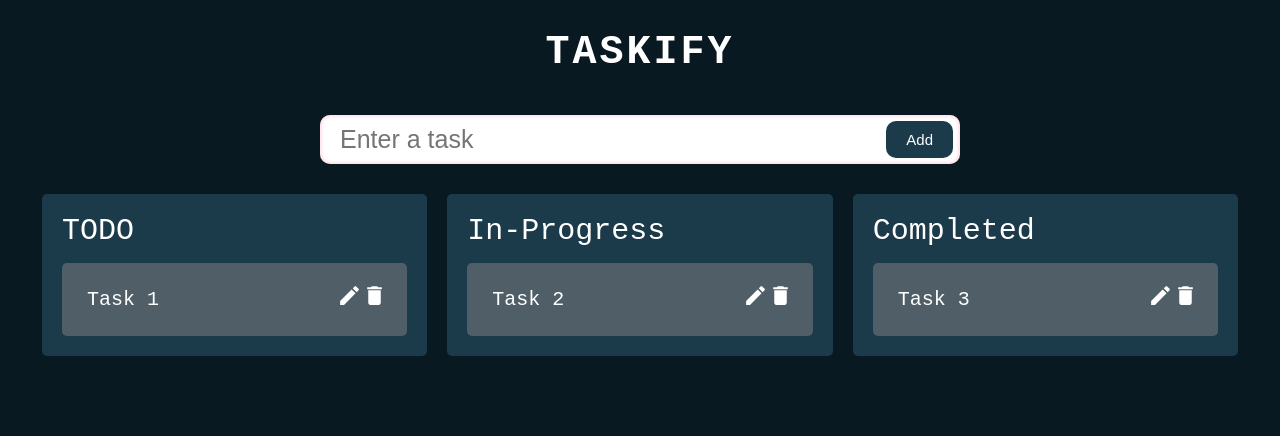
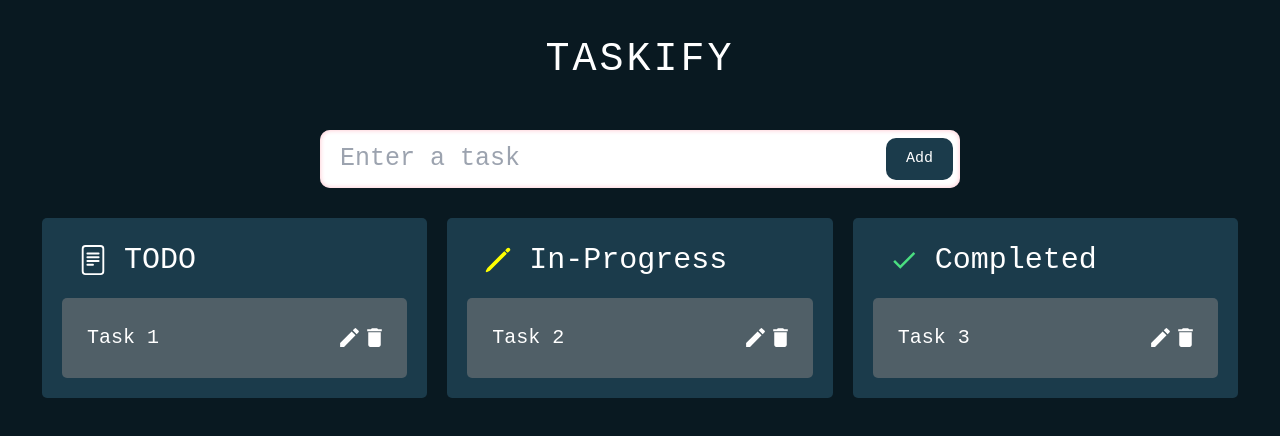
Before and after one commit to HarshJaiswani/Taskify, a React (Create React App) app: page / in a window 1280 px wide. Shown: the top 436 px of the page. Built offline with nearby package versions, Linux system fonts and the light colour scheme; a web font is replaced by a local one.

Commit message:
Icons and TailwindCss

```diff
--- a/package.json
+++ b/package.json
@@ -40,6 +40,7 @@
     ]
   },
   "devDependencies": {
-    "gh-pages": "^4.0.0"
+    "gh-pages": "^4.0.0",
+    "tailwindcss": "^3.2.4"
   }
 }
--- a/src/components/SingleTodo.js
+++ b/src/components/SingleTodo.js
@@ -3,12 +3,12 @@ import "./SingleTodo.css";
 import { Draggable } from "react-beautiful-dnd";
 import { MdDelete, MdEdit } from "react-icons/md";
 
-const SingleTodo = ({ handleDelete, handleEdit, task, index, colId}) => {
+const SingleTodo = ({ handleDelete, handleEdit, task, index, colId }) => {
   const [edit, setEdit] = useState(false);
   const [editTaskText, setEditTaskText] = useState(task.text);
   useEffect(() => {
     setEditTaskText(task.text);
-  },[task])
+  }, [task]);
   return (
     <Draggable draggableId={task.id.toString()} index={index}>
       {(provided) => (
@@ -17,11 +17,11 @@ const SingleTodo = ({ handleDelete, handleEdit, task, index, colId}) => {
           {...provided.dragHandleProps}
           {...provided.draggableProps}
           ref={provided.innerRef}
-          onSubmit={(e) => handleEdit(e, task.id,editTaskText,colId,setEdit)}
+          onSubmit={(e) => handleEdit(e, task.id, editTaskText, colId, setEdit)}
         >
           {edit ? (
             <input
-              className="edit__input"
+              className="edit__input text-black"
               type="text"
               value={editTaskText}
               onChange={(e) => setEditTaskText(e.target.value)}
@@ -29,13 +29,13 @@ const SingleTodo = ({ handleDelete, handleEdit, task, index, colId}) => {
           ) : (
             <span className="todos__single--text">{task.text}</span>
           )}
-          <div className="icon">
+          <div className="icon flex items-center">
             {!edit && (
               <span onClick={() => setEdit(true)}>
                 <MdEdit />
               </span>
             )}
-            <span onClick={(e) => handleDelete(task.id,colId)}>
+            <span onClick={(e) => handleDelete(task.id, colId)}>
               <MdDelete />
             </span>
           </div>
--- a/src/components/TodoList.js
+++ b/src/components/TodoList.js
@@ -2,9 +2,12 @@ import React from "react";
 import "./TodoList.css";
 import SingleTodo from "./SingleTodo";
 import { Droppable } from "react-beautiful-dnd";
+import { BsFileText } from "react-icons/bs";
+import { IoPencilOutline } from "react-icons/io5";
+import { MdOutlineDone } from "react-icons/md";
 
-const TodoList = ({ data,handleDelete,handleEdit }) => {
-    return (
+const TodoList = ({ data, handleDelete, handleEdit }) => {
+  return (
     <div className="container">
       {data.map((column, index) => (
         <Droppable droppableId={column.id} key={index}>
@@ -14,9 +17,39 @@ const TodoList = ({ data,handleDelete,handleEdit }) => {
               ref={provided.innerRef}
               {...provided.droppableProps}
             >
-              <span className="todos__heading">{column.name}</span>
+              <span className="todos__heading">
+                {column.name === "TODO" && (
+                  <span className="flex items-center">
+                    <BsFileText className="mx-4" />
+                    {column.name}
+                  </span>
+                )}
+                {column.name === "In-Progress" && (
+                  <span className="flex items-center">
+                    <IoPencilOutline className="mx-4 text-[yellow]" />
+                    {column.name}
+                  </span>
+                )}
+                {column.name === "Completed" && (
+                  <span className="flex items-center">
+                    <MdOutlineDone className="mx-4 text-green-400" />
+                    {column.name}
+                  </span>
+                )}
+                {column.name !== "TODO" &&
+                  column.name !== "In-Progress" &&
+                  column.name !== "Completed" &&
+                  column.name}
+              </span>
               {column.tasks.map((task, index) => (
-                <SingleTodo handleDelete={handleDelete} handleEdit={handleEdit} task={task} key={index} index={index} colId={column.id} />
+                <SingleTodo
+                  handleDelete={handleDelete}
+                  handleEdit={handleEdit}
+                  task={task}
+                  key={index}
+                  index={index}
+                  colId={column.id}
+                />
               ))}
               {provided.placeholder}
             </div>
--- /dev/null
+++ b/tailwind.config.js
@@ -0,0 +1,8 @@
+/** @type {import('tailwindcss').Config} */
+module.exports = {
+  content: ["./src/**/*.{js,jsx,ts,tsx}"],
+  theme: {
+    extend: {},
+  },
+  plugins: [],
+};
```
Also changed, not shown: src/index.css (+6 -3 lines), 1 other file (tests, documents, lock files or other folders).
